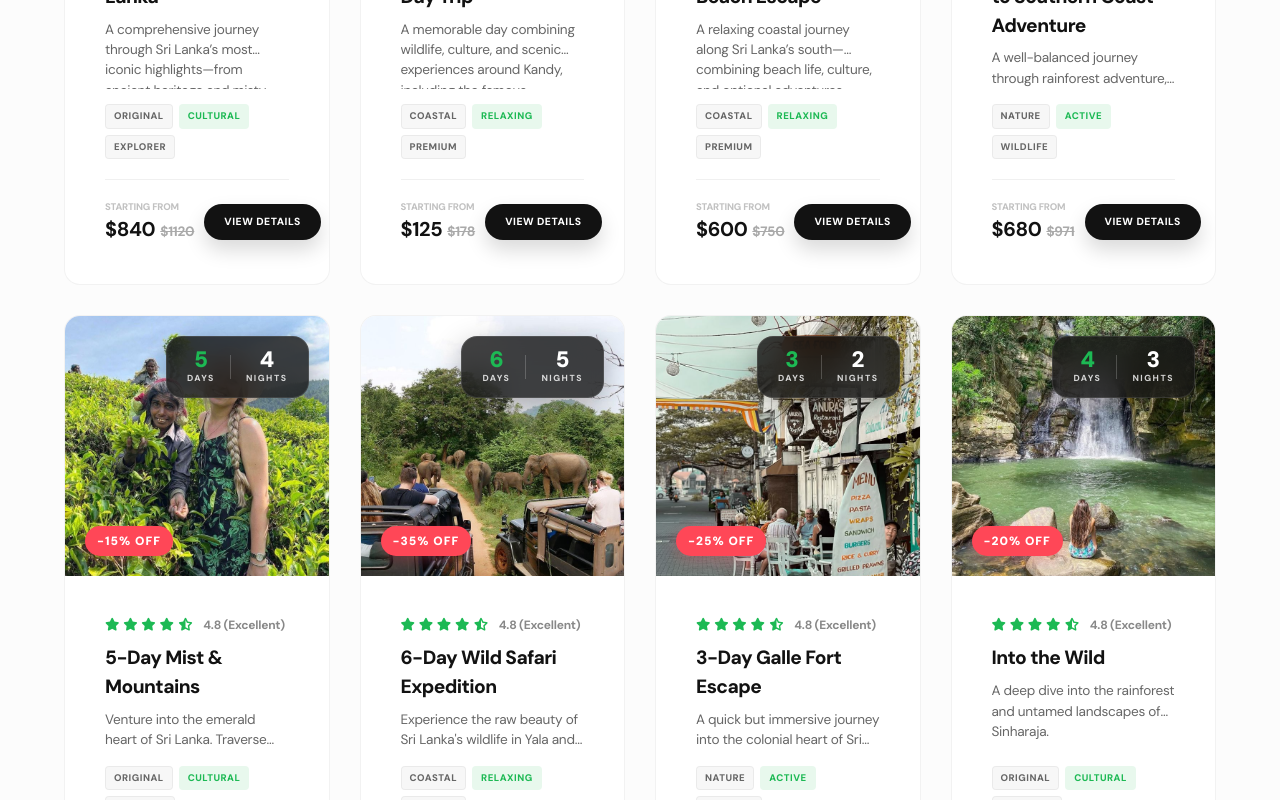
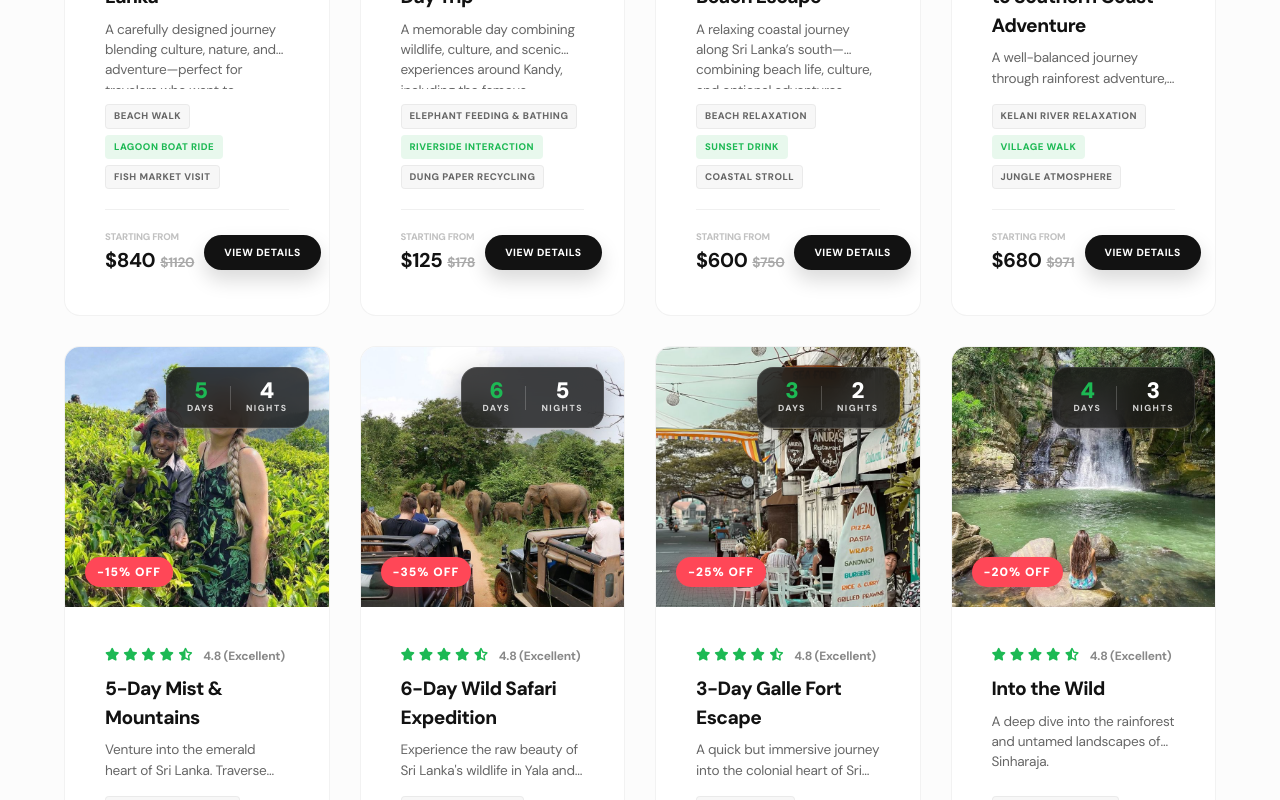
Before and after one commit to MIHIRAN100/giveback-journy, a React (Vite) app: page /packages in a window 1280 px wide. Shown: the part 1380-2180 px from the top of the page. Built offline with nearby package versions, Linux system fonts and the light colour scheme.

Commit message:
Updated website content

```diff
--- a/src/components/TourPackages.jsx
+++ b/src/components/TourPackages.jsx
@@ -22,9 +22,13 @@ export const TourCard = ({ pkg, isExactMatch, isRecommendation }) => {
     const getOriginalPrice = () => `$${originalPrice}`;
 
     const getTags = () => {
-        if (pkg.id % 3 === 0) return ['Nature', 'Active', 'Wildlife'];
-        if (pkg.id % 3 === 1) return ['Original', 'Cultural', 'Explorer'];
-        return ['Coastal', 'Relaxing', 'Premium'];
+        if (pkg.itinerary) {
+            // Flatten all activities and get unique ones, limit to 3
+            const allActivities = pkg.itinerary.flatMap(day => day.activities || []);
+            const uniqueActivities = [...new Set(allActivities)];
+            if (uniqueActivities.length > 0) return uniqueActivities.slice(0, 3);
+        }
+        return ['Nature', 'Cultural', 'Explore'];
     };
 
     return (
--- a/src/data/tours.js
+++ b/src/data/tours.js
@@ -74,20 +74,65 @@ export const tourPackages = [
         id: 1,
         name: "7-Day Essential Sri Lanka",
         days: "7 Days / 6 Nights",
-        description: "A comprehensive journey through Sri Lanka’s most iconic highlights—from ancient heritage and misty tea mountains to the wild jungles and the tropical south.",
+        description: "A carefully designed journey blending culture, nature, and adventure—perfect for travelers who want to experience the best of Sri Lanka in a short time.",
         price: "$650",
         image: essentialCover,
         itinerary: [
-            { day: 1, title: "Arrival & Transfer to Sigiriya", desc: "Welcome to Sri Lanka! Your private driver will meet you at the Bandaranaike International Airport and transfer you to the historic town of Sigiriya. As you drive through the countryside, watch the landscape change from coastal palms to lush interior forests.\n\nAfter checking into your guesthouse, spend a relaxed evening soaking in the atmosphere of the Cultural Triangle. Whether you choose to wander through the local lanes or simply rest after your flight, the majestic silhouette of the Lion Rock in the distance sets the stage for the adventure ahead.", activities: ["Airport Greeting", "Private Transfer", "Evening Relaxation"] },
-            { day: 2, title: "Sigiriya Lion Rock & Village Experience", desc: "Experience the grandeur of ancient Sri Lanka as you climb the iconic Sigiriya Lion Rock. This 5th-century fortress, perched atop a massive granite outcrop, offers breathtaking panoramic views of the surrounding jungle and ancient water gardens. Your guide will share the fascinating stories of King Kasyapa’s sky-palace and the beautiful frescoes that adorn the rock face.\n\nIn the afternoon, immerse yourself in local culture with a traditional village tour. Journey through the countryside on a bullock cart, cross a lily-filled lake by boat, and enjoy a delicious home-cooked Sri Lankan lunch served on lotus leaves. It’s an authentic glimpse into the heart of rural island life.", activities: ["Lion Rock Hike", "Village Tour", "Traditional Lunch"] },
-            { day: 3, title: "Dambulla Temple & Journey to Kandy", desc: "Journey to the spiritual heart of the island, starting with a visit to the Dambulla Cave Temple. This UNESCO World Heritage site is a marvel of ancient art, featuring five sprawling caves filled with hundreds of Buddha statues and intricate ceiling murals that have been preserved for centuries.\n\nContinue your drive to the hilltop capital of Kandy. In the evening, visit the sacred Temple of the Tooth Relic, the most revered site in Sri Lanka. Conclude your day with a vibrant cultural dance performance, where traditional drummers and fire-walkers showcase the island's rich heritage in a high-energy display.", activities: ["Cave Temple Visit", "Temple of the Tooth", "Cultural Show"] },
-            { day: 4, title: "Scenic Train Ride to Ella", desc: "Prepare for one of the world's most beautiful train journeys. Board the train in Kandy and wind your way through the central highlands towards Ella. As the locomotive climbs, you'll be treated to sweeping views of emerald tea estates, mist-shrouded peaks, and cascading waterfalls.\n\nThis iconic ride is the perfect way to witness the stunning geography of the island. Feel the cool mountain air on your face as you pass through tunnels and over high bridges, arriving in the charming town of Ella just in time to enjoy the crisp evening atmosphere.", activities: ["Iconic Train Ride", "Tea Plantation Views", "Mountain Sightseeing"] },
-            { day: 5, title: "Ella Highlights & Transfer to Yala", desc: "Ella is a hiker's paradise, and today you'll explore its most famous landmarks. Start with a morning walk to the Nine Arches Bridge, a colonial-era masterpiece tucked away in the jungle. Stand in awe as the train passes over this architectural marvel before heading to Little Adam’s Peak for a gentle hike with rewarding views of the Ella Gap.\n\nIn the afternoon, leave the mountains behind as we descend towards the arid plains of Yala. The landscape shifts dramatically once more, bringing you to the edge of the wilderness in preparation for an early morning wildlife safari.", activities: ["Nine Arches Bridge", "Little Adam’s Peak", "Drive to Yala"] },
-            { day: 6, title: "Yala Safari & Mirissa Coast", desc: "Rise before the sun for an exhilarating jeep safari in Yala National Park. As the first light hits the scrub jungle, keep your binoculars ready to spot elephants, sloth bears, and the elusive Sri Lankan leopard. The park’s diverse ecosystems, from lagoons to coastal dunes, make it a haven for birdlife and wildlife photography.\n\nAfter the excitement of the safari, we head to the southern coast. Arrive in the beautiful beach town of Mirissa, where you can spend your evening watching the sunset from a beachfront cafe, reflecting on the wild encounters of the morning.", activities: ["Leopard Safari", "Jungle Wildlife", "Sunset at Mirissa"] },
-            { day: 7, title: "Galle Fort & Departure", desc: "Explore the historic Galle Fort, a living museum of colonial history. Walk the ancient ramparts that have protected this Dutch-era fortress for centuries, and wander through narrow streets filled with boutique shops, art galleries, and charming cafes.\n\nFinally, your journey comes to an end as we transfer you back to the airport for your onward flight. Carry with you the memories of ancient rocks, misty mountains, and wild jungles—a true essential Sri Lanka experience.", activities: ["Galle Fort Tour", "Colonial Architecture", "Airport Transfer"] }
+            {
+                day: 1,
+                title: "Arrival in Negombo",
+                desc: "Welcome to the tropical paradise of <b>Sri Lanka!</b><br/><br/>Upon arrival at the international airport, you will be warmly greeted and transferred to the vibrant coastal town of <b>Negombo</b>. This relaxed beachside sanctuary, with its swaying palms and salty breeze, is the perfect place to recover from your flight and prepare for the incredible adventure ahead.<br/><br/>Take the day at your own pace to unwind and soak in the island atmosphere.<br/><br/><b>Optional Activities (based on arrival time):</b><br/>• A serene beach walk along the golden <b>Negombo coastline</b><br/>• A tranquil <b>lagoon boat ride</b> through mangrove forests<br/>• A visit to the bustling <b>local fish markets</b> to see the day's catch<br/>• Watching a spectacular <b>sunset by the beach</b> with a tropical drink<br/><br/><b>Overnight stay in Negombo.</b>",
+                activities: ["Beach walk", "Lagoon boat ride", "Fish market visit", "Sunset relax"]
+            },
+            {
+                day: 2,
+                title: "Negombo to Sigiriya | Sunset Adventure",
+                desc: "After a delicious breakfast, embark on a scenic journey towards <b>Sigiriya</b>, located in the deep cultural heart of the island's interior. Watch as the landscape transforms from coastal plains into lush, emerald-green jungles.<br/><br/>In the evening, as the heat of the day fades, enjoy a breathtaking <b>sunset hike up Pidurangala Rock</b>. This rewarding climb offers a unique perspective and stunning panoramic views of the surrounding valley and the majestic Lion Rock standing tall in the distance.<br/><br/>After descending, return to the comfort of your hotel to relax and reflect on your first day in the Cultural Triangle.<br/><br/><b>🍽️ Dinner included at the hotel</b><br/><b>Overnight stay in Sigiriya</b>",
+                activities: ["Scenic drive to Sigiriya", "Pidurangala Rock sunset hike", "Dinner at hotel"]
+            },
+            {
+                day: 3,
+                title: "Sunrise at Sigiriya & Wildlife Safari",
+                desc: "Start your day early with an unforgettable <b>sunrise visit to Sigiriya Rock Fortress</b>, a UNESCO World Heritage site and one of the island's most awe-inspiring ancient landmarks. Scale the historic steps to witness the sky change colors over the vast jungle canopy.<br/><br/>Return to the hotel for a well-earned breakfast, then continue your adventure with:<br/><br/>• 🐘 An exhilarating <b>wild elephant safari</b> at Minneriya National Park, where you can witness these gentle giants in their natural habitat<br/>• A visit to the spiritual <b>Dambulla Cave Temple</b>, filled with ancient statues and vibrant murals<br/>• A sensory stop at a traditional <b>Sri Lankan herbal garden</b> to learn about local spices and oils<br/><br/>Afterward, we transfer you to the hilltop capital of <b>Kandy</b>.<br/><br/>In the evening:<br/>• Enjoy a peaceful, twilight walk around the iconic <b>Kandy Lake</b><br/>• Explore the charming city streets and enjoy dinner at your own leisure<br/><br/><b>Overnight stay in Kandy.</b>",
+                activities: ["Sigiriya Rock Fortress", "Elephant safari", "Dambulla Cave Temple", "Herbal garden visit", "Kandy Lake walk"]
+            },
+            {
+                day: 4,
+                title: "Kandy to Ella | Scenic Train Experience",
+                desc: "In the morning, visit the sacred <b>Temple of the Tooth</b>, the most revered Buddhist site in Sri Lanka, nestled in the heart of the city.<br/><br/>Then, proceed towards the misty highlands of <b>Ella</b>. You will experience a portion of the world-famous <b>Kandy to Ella train ride</b>—often cited as the most beautiful rail journey in the world—winding through emerald tea estates and cascading waterfalls.<br/><br/>Arrive in the charming village of Ella and transfer to your accommodation nestled in the hills.<br/><br/><b>Evening free to:</b><br/>• Wander through the bohemian streets of <b>Ella town</b><br/>• Relax in cozy local cafés and enjoy the cool mountain air<br/><br/><b>Overnight stay in Ella.</b>",
+                activities: ["Temple of the Tooth", "Scenic train ride", "Ella town exploration"]
+            },
+            {
+                day: 5,
+                title: "Explore Ella at Your Own Pace",
+                desc: "Today is yours to embrace the slow pace of mountain life and explore <b>Ella</b> as a solo traveler.<br/><br/><b>Suggested Activities:</b><br/>• A refreshing hike up <b>Little Adam's Peak</b> for sweeping views of the Ella Gap<br/>• A visit to the colonial-era <b>Nine Arches Bridge</b> to watch the train pass through the jungle<br/>• Wandering through lush <b>tea plantations</b> and learning about the art of Ceylon tea<br/>• Finding a scenic spot to relax in a hillside café with breathtaking vistas<br/><br/><b>Overnight stay in Ella.</b>",
+                activities: ["Little Adam's Peak hike", "Nine Arches Bridge", "Tea plantation walk", "Café relaxation"]
+            },
+            {
+                day: 6,
+                title: "Ella to Galle | Coastal Charm",
+                desc: "Leave the mountains behind as we travel south towards the historic coast. En route, we stop at the majestic <b>Ravana Falls</b>, one of the widest waterfalls on the island, for a quick photo opportunity and a breath of fresh spray.<br/><br/>Arrive in the south and, in the evening, enjoy a magical <b>sunset walk inside the historic Galle Fort</b>. This UNESCO site is known for its colonial charm, narrow cobblestone streets, and stunning ocean views from the ancient ramparts.<br/><br/><b>Overnight stay in Galle.</b>",
+                activities: ["Ravana Falls visit", "Galle Fort sunset walk"]
+            },
+            {
+                day: 7,
+                title: "Departure",
+                desc: "After a final island breakfast, we will transfer you comfortably to the airport for your onward journey. Carry with you the memories of ancient wonders, misty mountains, and the warmth of the Sri Lankan spirit.",
+                activities: ["Breakfast at hotel", "Airport transfer"]
+            }
         ],
-        inclusions: ["Accommodation", "Daily breakfast", "Private transport", "Train tickets", "Yala Safari"],
-        exclusions: ["Flights", "Entrance fees", "Lunch & dinner"],
+        inclusions: [
+            "Accommodation throughout the tour",
+            "Daily breakfast",
+            "Dinner on Day 2",
+            "All entrance fees to mentioned sites",
+            "Transportation and transfers"
+        ],
+        exclusions: [
+            "Lunches and dinners (unless specified)",
+            "Personal expenses",
+            "Optional activities"
+        ],
         routeMap: routeMapEssential,
         reviews: signatureReviews,
         importantNotes: COMMON_NOTES
```
Also changed, not shown: src/pages/TourDetails.jsx (+14 -7 lines).
